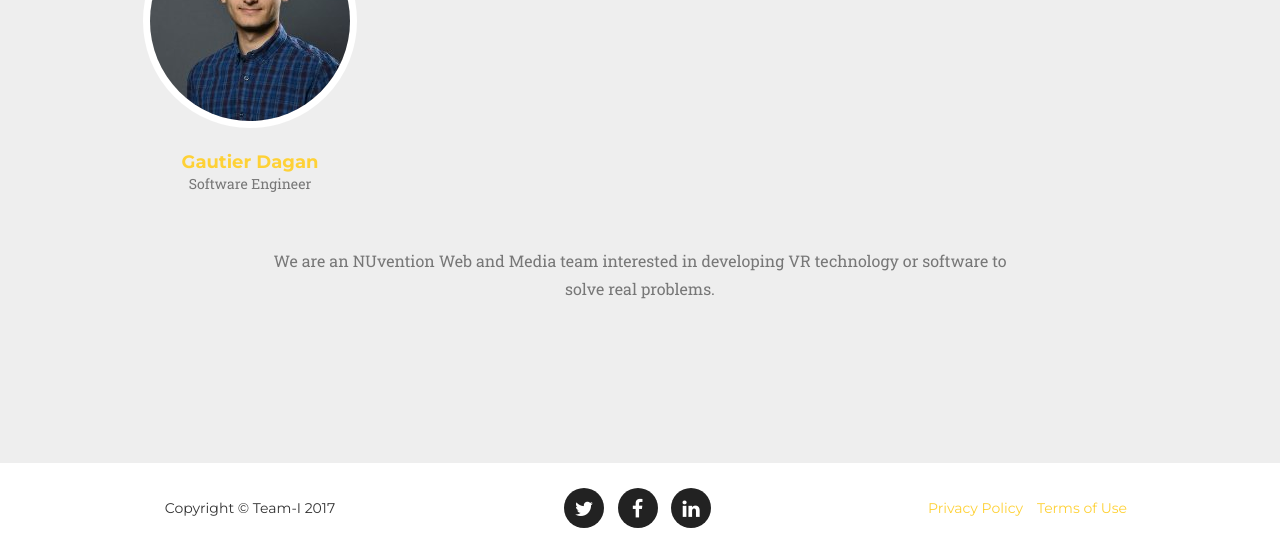
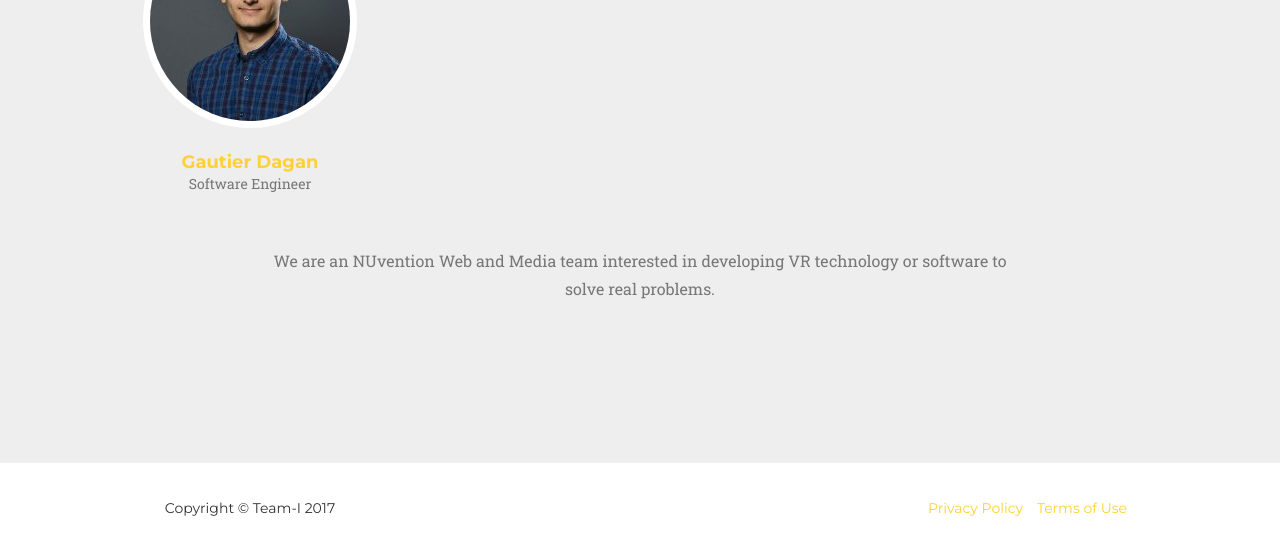
Before and after one commit to nuvention-web/Team-I, a website: page docs/index.html in a window 1280 px wide. Shown: the part 1484-2037 px from the top of the page. Drawn offline with nearby package versions, Linux system fonts and the light colour scheme; a web font is replaced by a local one.

Commit message:
removed social media links at bottom of pages

```diff
--- a/docs/index.html
+++ b/docs/index.html
@@ -274,14 +274,6 @@
                     <span class="copyright">Copyright &copy; Team-I 2017</span>
                 </div>
                 <div class="col-md-4">
-                    <ul class="list-inline social-buttons">
-                        <li><a href="#"><i class="fa fa-twitter"></i></a>
-                        </li>
-                        <li><a href="#"><i class="fa fa-facebook"></i></a>
-                        </li>
-                        <li><a href="#"><i class="fa fa-linkedin"></i></a>
-                        </li>
-                    </ul>
                 </div>
                 <div class="col-md-4">
                     <ul class="list-inline quicklinks">
```
Also changed, not shown: docs/team/ann.html (+0 -8 lines), docs/team/catherine.html (+0 -8 lines), docs/team/gautier.html (+0 -8 lines), docs/team/jessica.html (+0 -8 lines), docs/team/sanghee.html (+0 -8 lines), docs/team/sebastian.html (+0 -8 lines).
